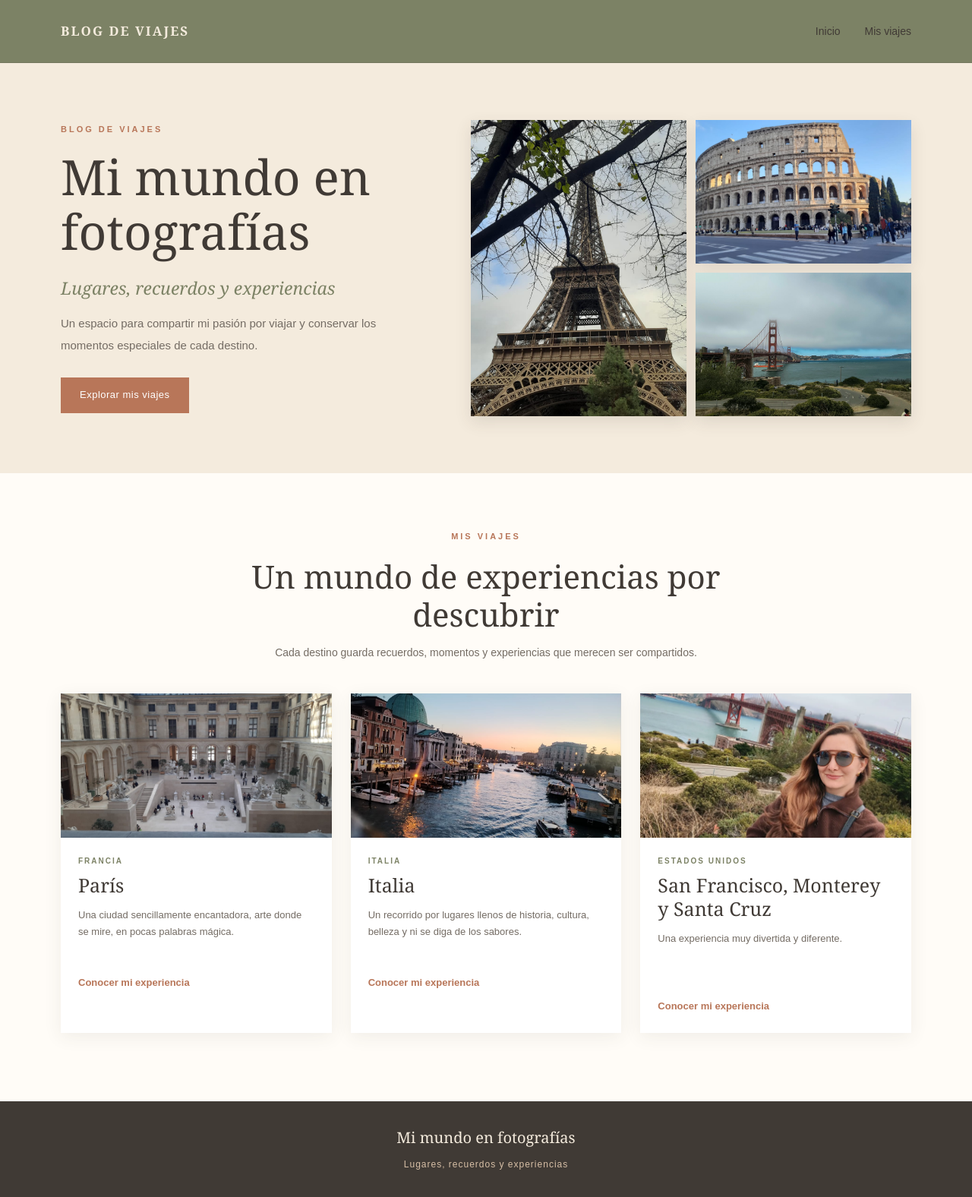
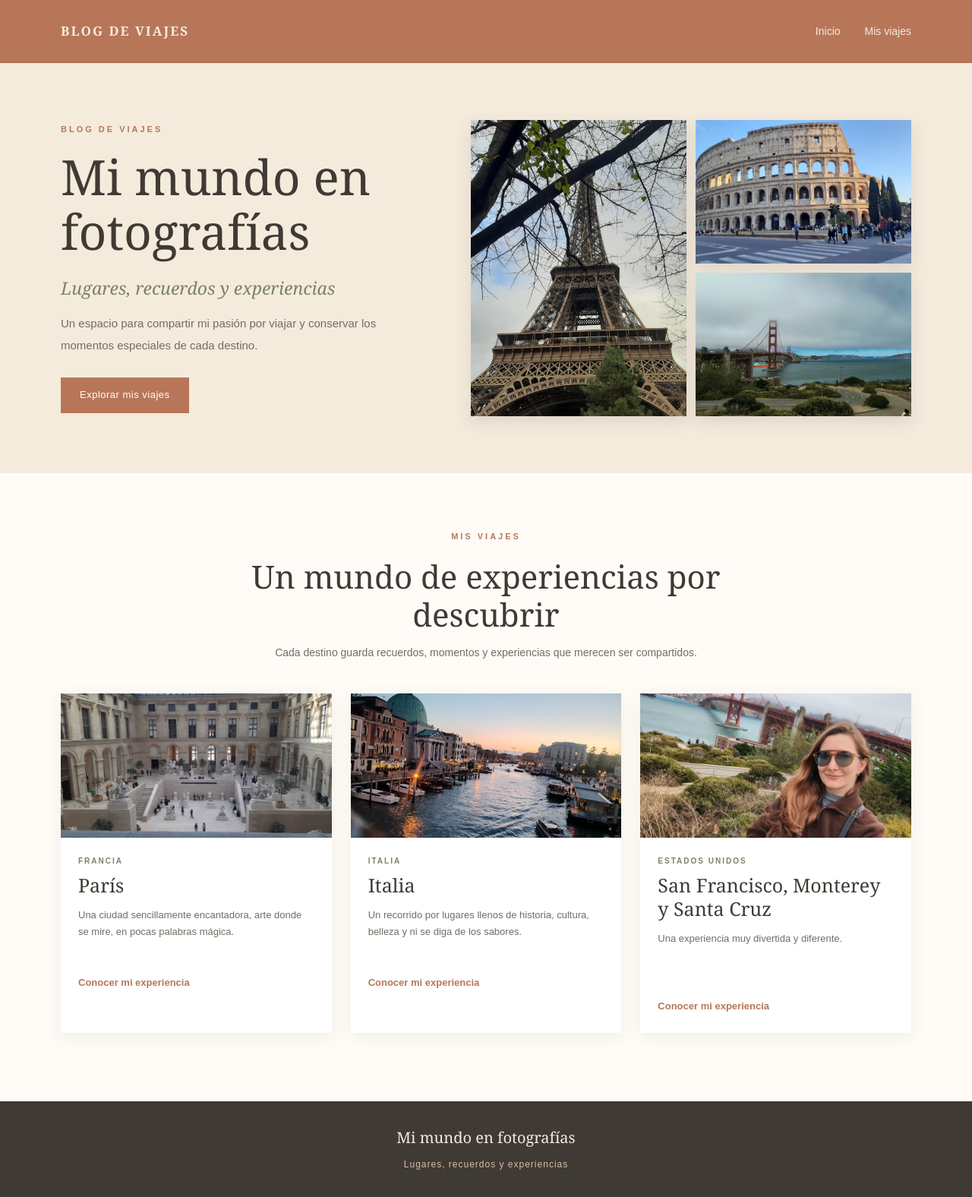
Before and after one commit to jszuluaga/mi-mundo-en-fotografias, a Jekyll site: the page built from index.html, in a window 1280 px wide. Shown: the whole page at 76% size. Built offline with Jekyll 4.4.1, drawn with Linux system fonts in a browser that asks for light colours.

Commit message:
Update style.css

```diff
--- a/assets/css/style.css
+++ b/assets/css/style.css
@@ -39,7 +39,7 @@ a {
 
 .site-header {
   width: 100%;
-  background-color: var(--oliva);
+  background-color: var(--terracota);
   border-bottom: 1px solid rgba(64, 58, 53, 0.15);
 }
 
@@ -67,13 +67,13 @@ a {
 }
 
 .navegacion a {
-  color: var(--marron);
+  color: var(--crema);
   font-size: 14px;
   transition: color 0.3s ease;
 }
 
 .navegacion a:hover {
-  color: var(--terracota);
+  color: var(--crema);
 }
 
 /* =====================================
```
